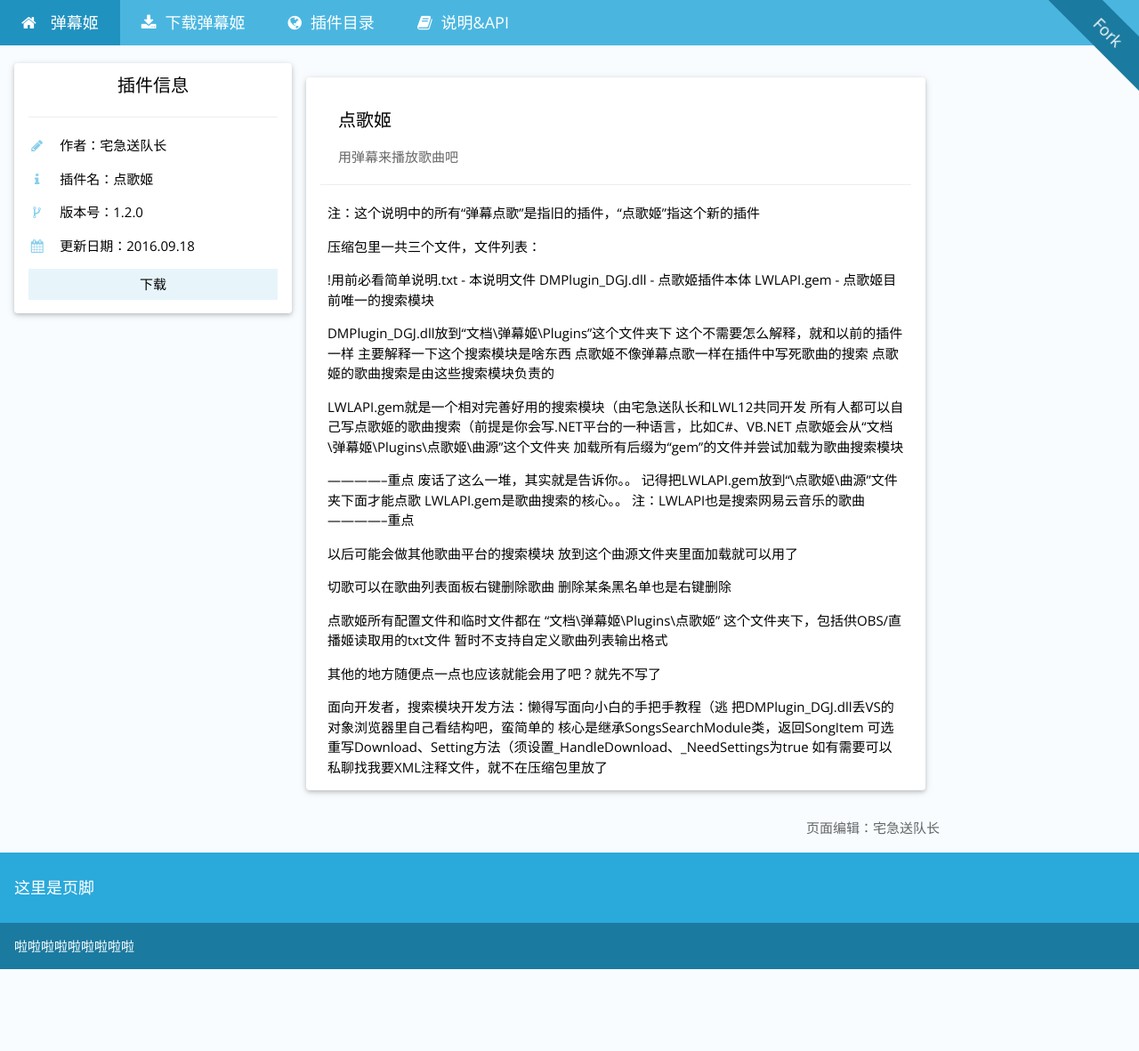
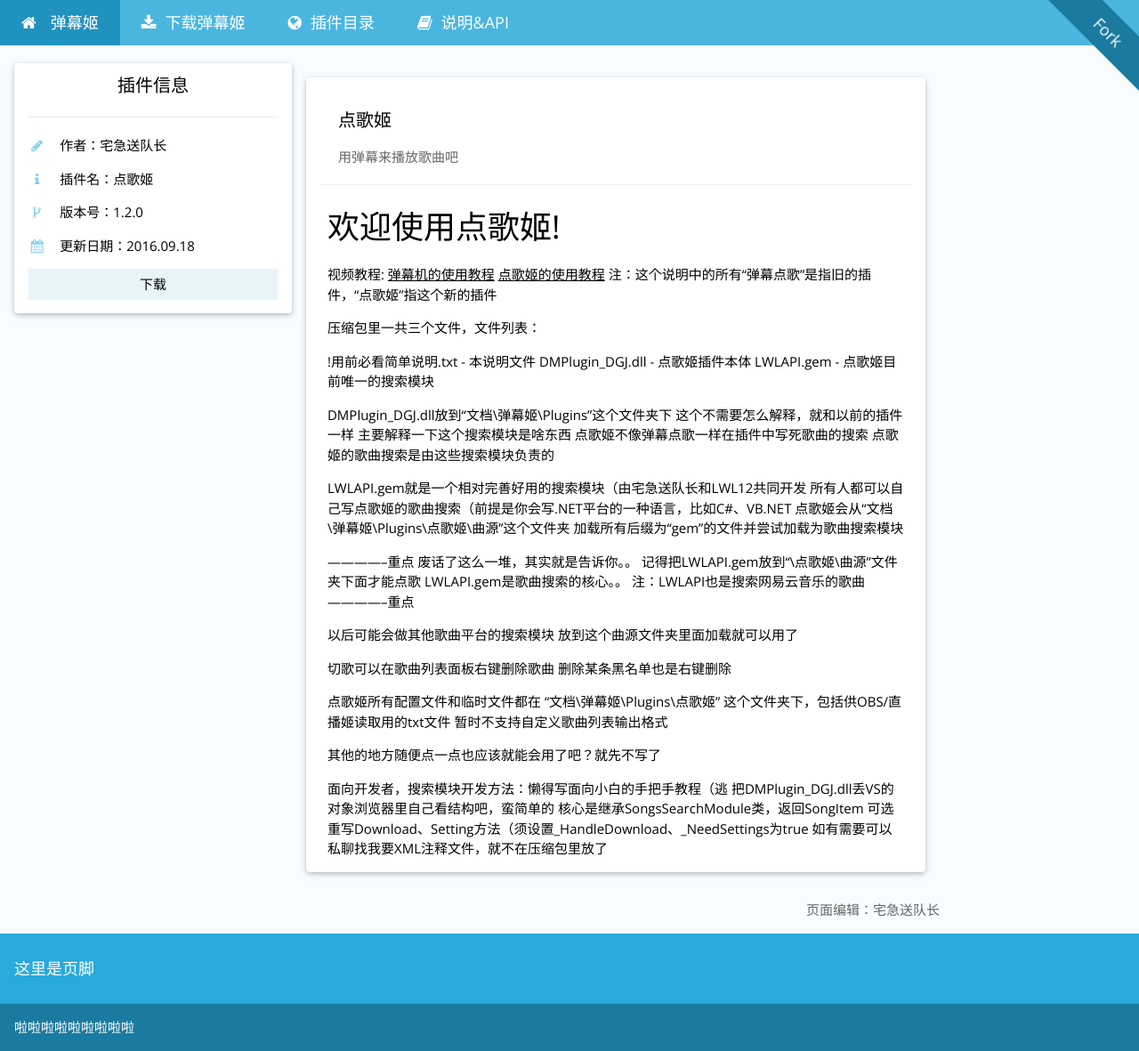
Before and after one commit to Bililive/www.danmuji.org, a Jekyll site: the page built from _plugin/vodMusicPlugin.md, in a window 1280 px wide. Shown: the whole page at 89% size. Built offline with Jekyll 4.4.1, drawn with Linux system fonts in a browser that asks for light colours; nearby versions of some CDN libraries; some web fonts are replaced; comment, search, counter and statistics services are not loaded; before the commit the page ends 1089 px from its top, so only the background shows below that.

Commit message:
update detail

```diff
--- a/_plugin/vodMusicPlugin.md
+++ b/_plugin/vodMusicPlugin.md
@@ -9,7 +9,10 @@ plugin_update: 2016.09.18
 plugin_dllink: https://www.danmuji.cn/wp-content/uploads/2016/10/点歌姬1.2.zip
 #plugin_dlnote:
 ---
-
+# 欢迎使用点歌姬!
+视频教程:
+[弹幕机的使用教程](http://www.bilibili.com/video/av6525329/)
+[点歌姬的使用教程](http://www.bilibili.com/video/av6465937/)
 注：这个说明中的所有“弹幕点歌”是指旧的插件，“点歌姬”指这个新的插件
 
 压缩包里一共三个文件，文件列表：
```
